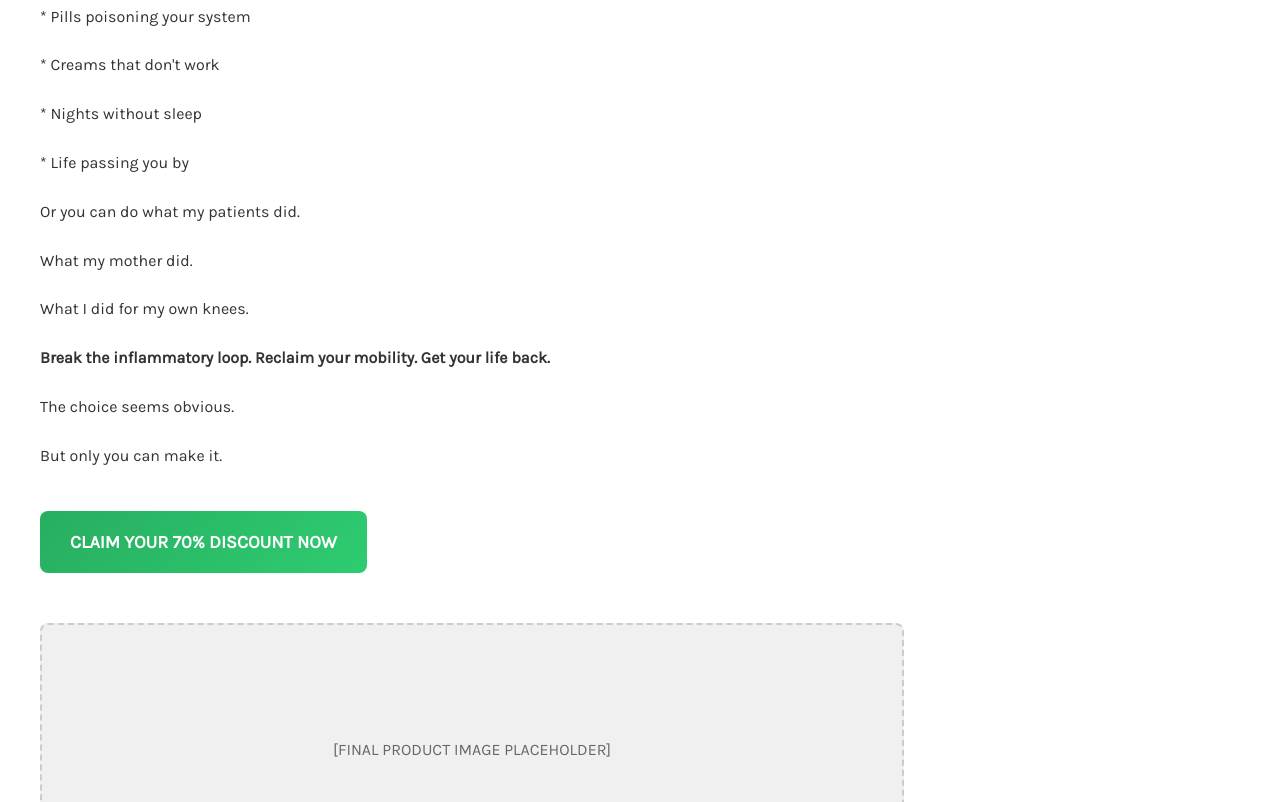
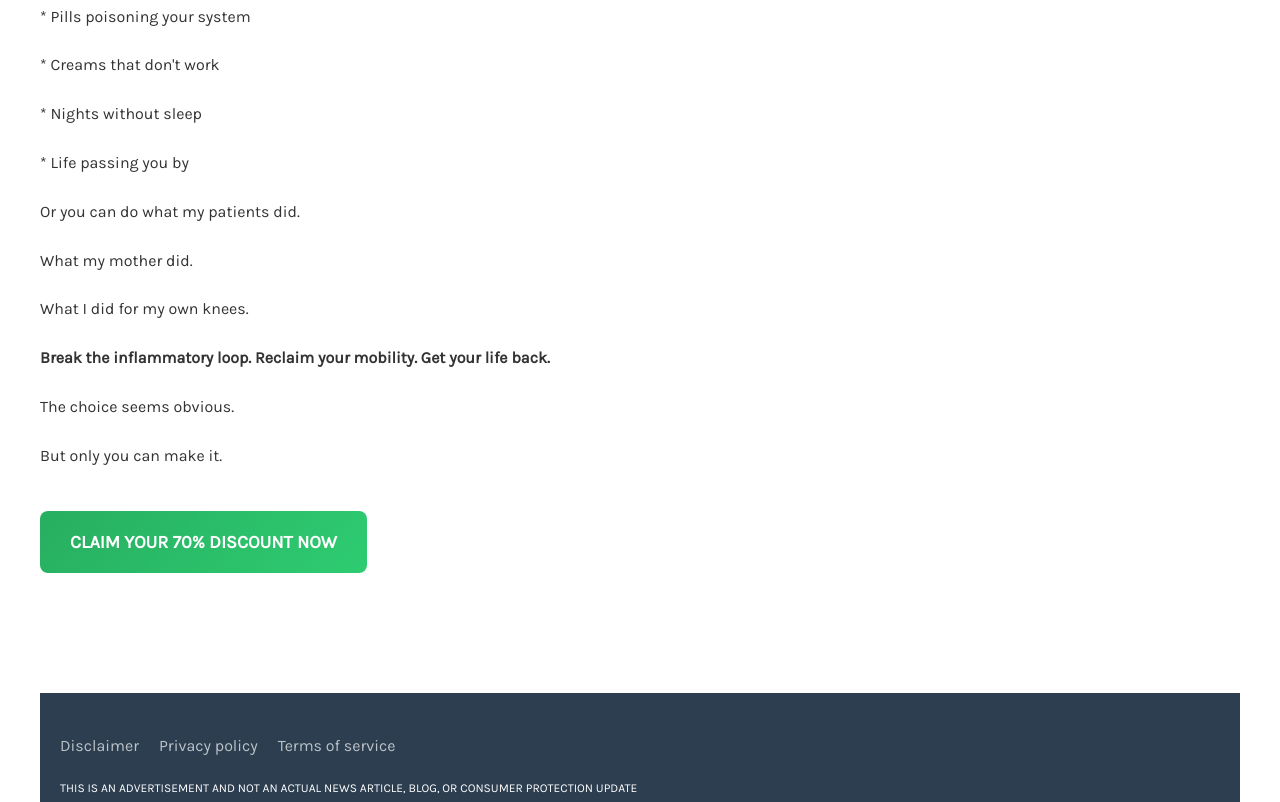
Before and after one commit to lemonpepperwingss/wellknee-authority-advertorial, a plain HTML site: page index.html in a window 1280 px wide. Shown: the part 11198-12000 px from the top of the page. Drawn offline with nearby package versions, Linux system fonts and the light colour scheme.

Commit message:
Remove final image placeholder

```diff
--- a/index.html
+++ b/index.html
@@ -843,10 +843,6 @@
 
                                     <a class="cta-button" href="https://cycsrd.mcgo2.com/click" onclick="fbq('track', 'Lead');">CLAIM YOUR 70% DISCOUNT NOW</a>
 
-                                    <!-- PLACEHOLDER FOR FINAL IMAGE -->
-                                    <div class="big-image" style="background: #f0f0f0; height: 250px; display: flex; align-items: center; justify-content: center; border: 2px dashed #ccc;">
-                                        <p style="color: #666; margin: 0;">[FINAL PRODUCT IMAGE PLACEHOLDER]</p>
-                                    </div>
                                 </div>
                             </div>
 
```
